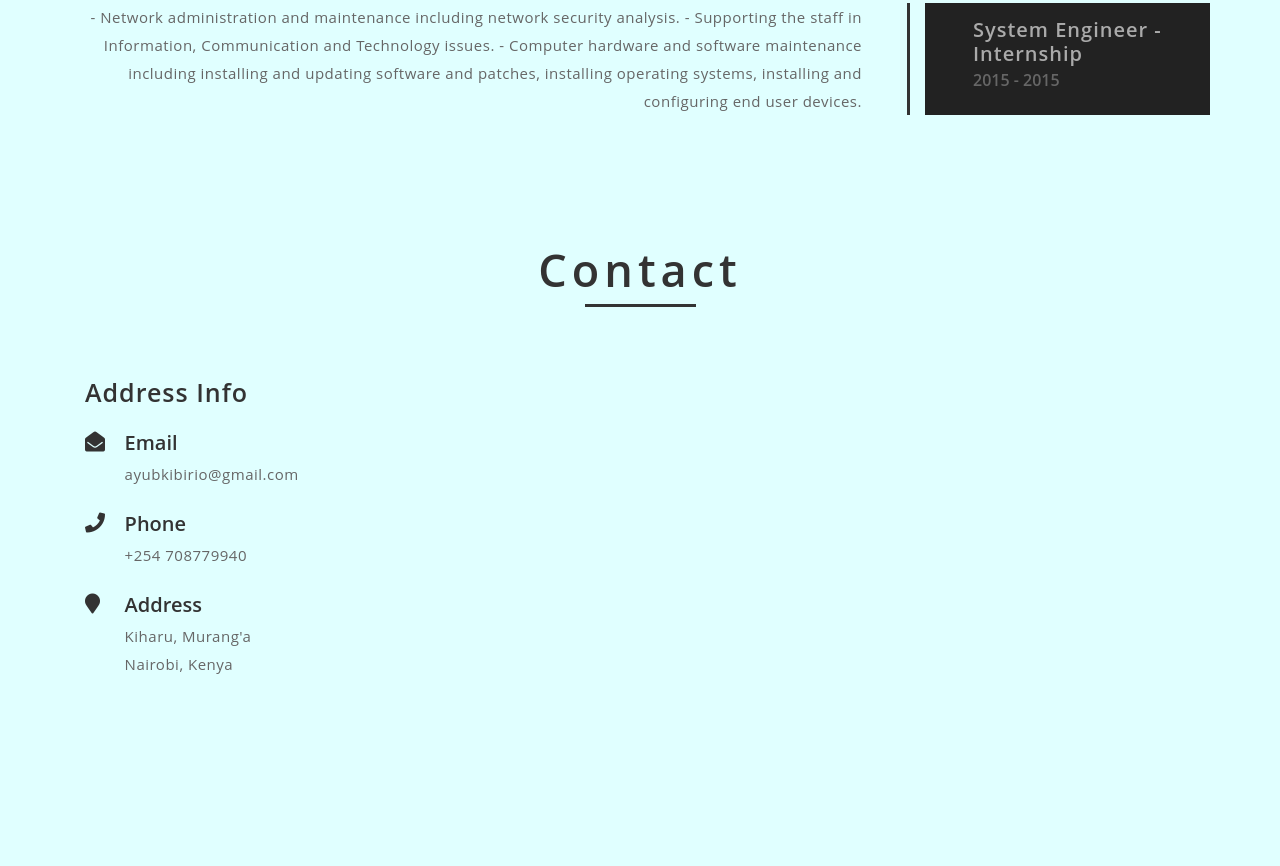
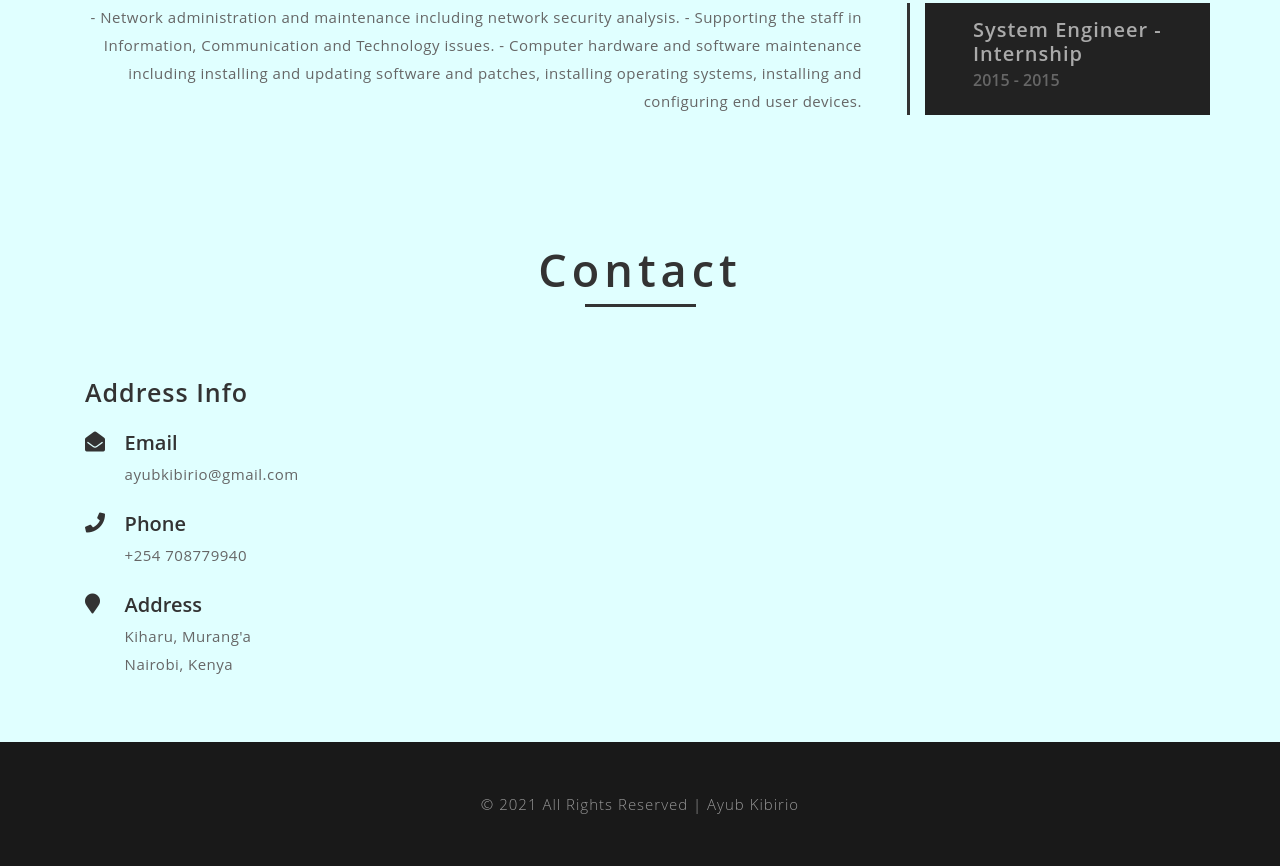
Before and after one commit to akibirio/ayub-week1-project-cc, a plain HTML site: page index.html in a window 1280 px wide. Shown: the part 2457-3323 px from the top of the page. Before the commit the page ends 3199 px from the top, so only its background shows below. Drawn offline with Linux system fonts and the light colour scheme.

Commit message:
added footer

```diff
--- a/index.html
+++ b/index.html
@@ -223,6 +223,17 @@
 </section>
 <!-- //contact -->
 
+
+<!-- footer -->
+<footer class="py-5">
+	<div class="container">
+		<div class="copyright text-center">
+			<p>© 2021 All Rights Reserved | Ayub Kibirio</p>
+		</div>
+	</div>
+</footer>
+<!-- //footer -->
+
 </body>
 
 
```
